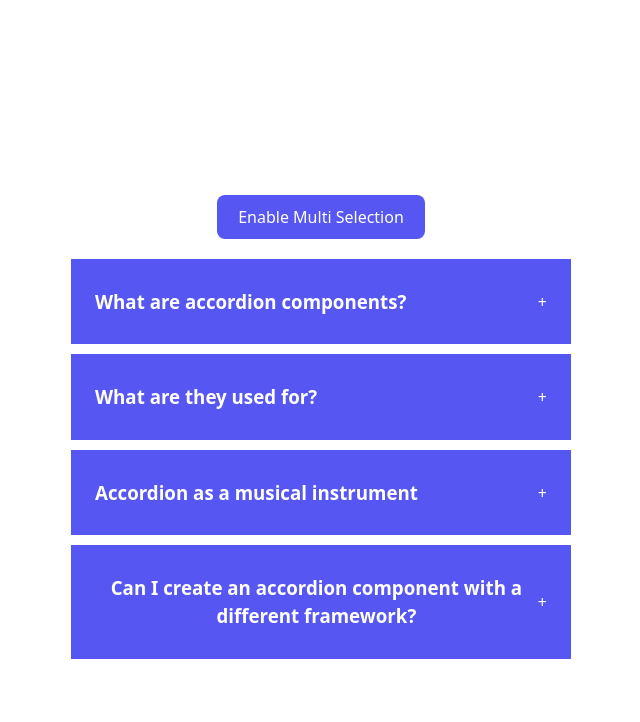
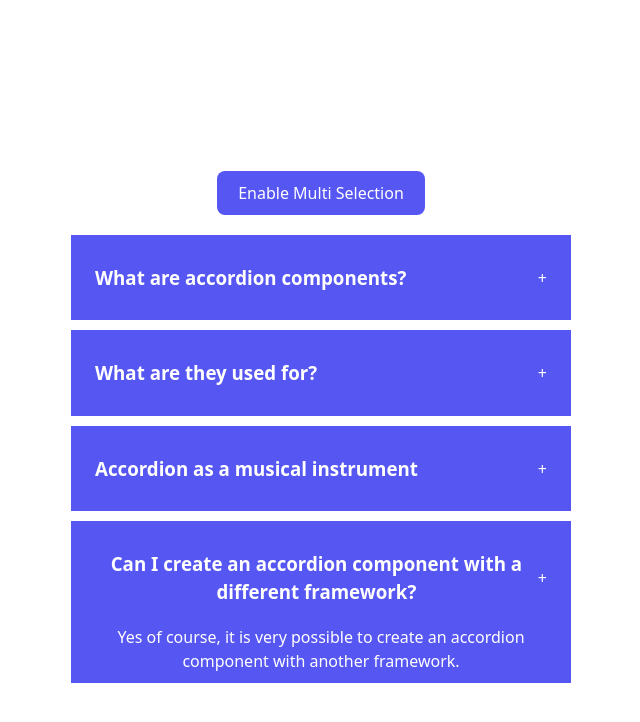
Before and after one commit to Sarojan-stha/React-Accordian, a React (Vite) app: page / in a window 1280 px wide. Both pictures are taken after a click on the element 672 px from the left and 602 px from the top of the page. Shown: the top 722 px of the page, without its empty margins (351-991 px from the left). Built offline with nearby package versions, Linux system fonts and the light colour scheme.

Commit message:
added multiselection functionality

```diff
--- a/src/components/Accordian/Accordian.jsx
+++ b/src/components/Accordian/Accordian.jsx
@@ -13,6 +13,10 @@ const Accordian = () => {
 
   function handleMultiSelection(id) {
     let cpyMultiple = [...multiple];
+    const indexOfId = cpyMultiple.indexOf(id);
+
+    indexOfId === -1 ? cpyMultiple.push(id) : cpyMultiple.splice(indexOfId, 1);
+    setMultiple(cpyMultiple);
   }
 
   return (
@@ -30,19 +34,21 @@ const Accordian = () => {
                 <div
                   onClick={() =>
                     enabledMultiSelection
-                      ? () => handleMultiSelection()
-                      : () => handleSingleSelection(dataItem.id)
+                      ? handleMultiSelection(dataItem.id)
+                      : handleSingleSelection(dataItem.id)
                   }
                   className="title"
                 >
                   <h3>{dataItem.question}</h3>
                   <span>+</span>
                 </div>
-                {selected === dataItem.id ? (
-                  <div className="content">{dataItem.answer}</div>
-                ) : (
-                  ""
-                )}
+                {enabledMultiSelection
+                  ? multiple.indexOf(dataItem.id) !== -1 && (
+                      <div className="content">{dataItem.answer}</div>
+                    )
+                  : selected === dataItem.id && (
+                      <div className="content">{dataItem.answer}</div>
+                    )}
               </div>
             ))
           ) : (
```
